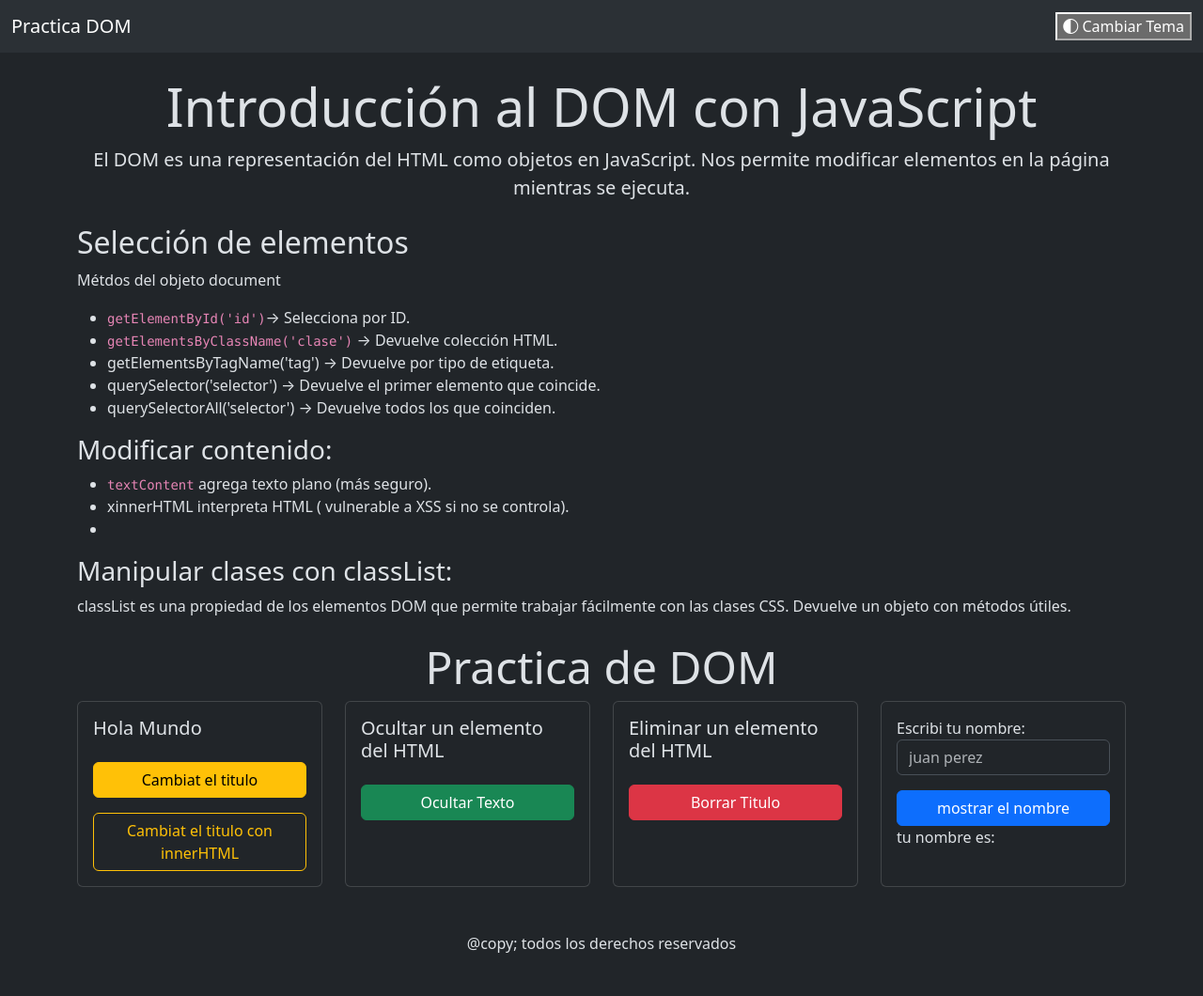
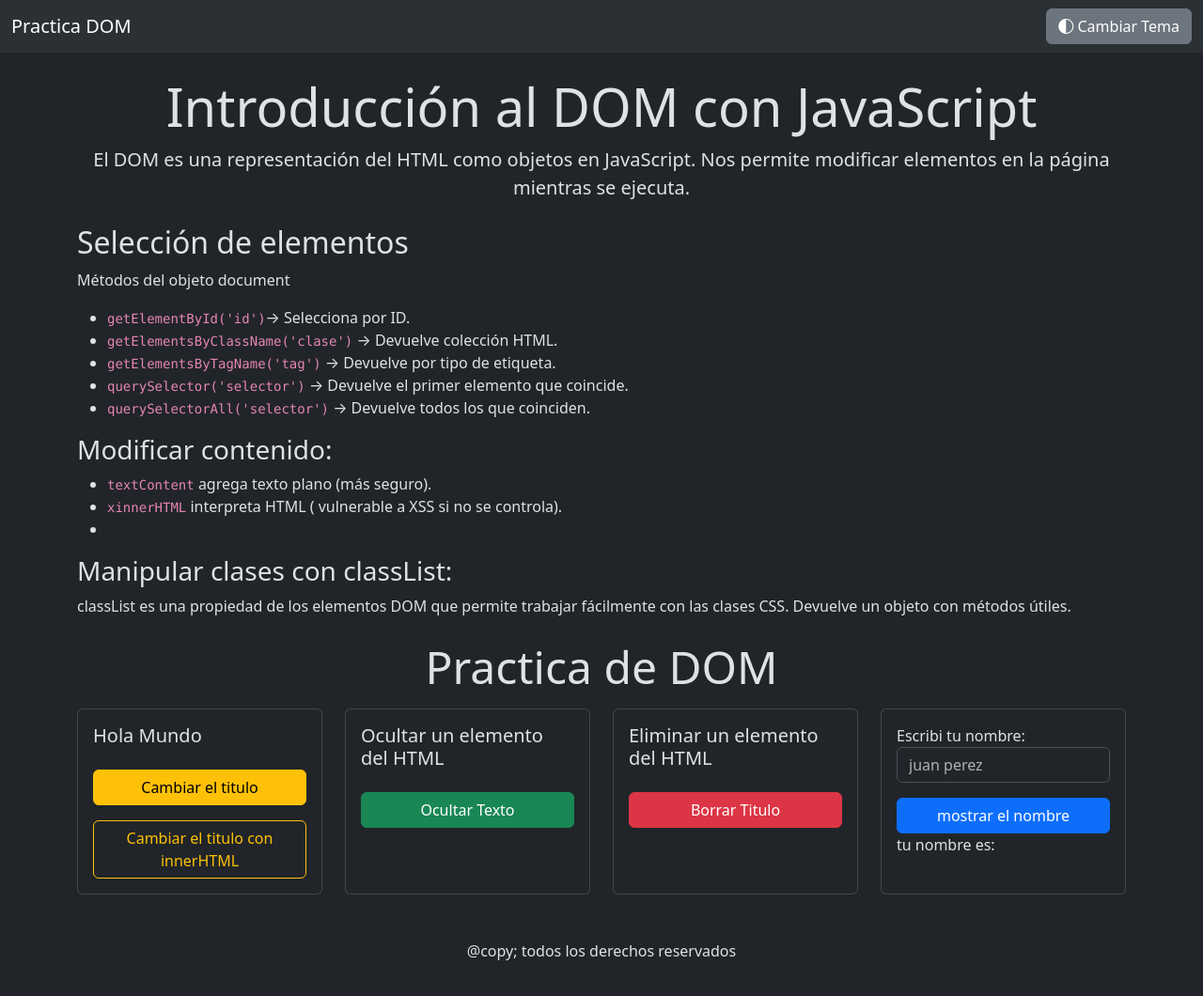
Before and after one commit to valeiramain/11-PracticaDOM-VI, a plain HTML site: page index.html in a window 1280 px wide. Shown: the whole page at 94% size. Drawn offline with nearby package versions, Linux system fonts and the light colour scheme.

Commit message:
se corrigen detalles de maquetado

```diff
--- a/index.html
+++ b/index.html
@@ -22,7 +22,7 @@
                     <span class="navbar-toggler-icon"></span>
                 </button>
                 <div class="collapse navbar-collapse justify-content-end" id="navbarSupportedContent">
-                    <button clas="btn">
+                    <button type="button" class="btn btn-secondary">
                         <i class="bi bi-circle-half"></i> Cambiar Tema
                     </button>
                 </div>
@@ -38,19 +38,19 @@
 
         <section>
             <h2>Selección de elementos</h2>
-            <p>Métdos del objeto document</p>
+            <p>Métodos del objeto document</p>
             <ul>
                 <li><code>getElementById('id')</code>→ Selecciona por ID.</li>
                 <li><code>getElementsByClassName('clase')</code> → Devuelve colección HTML.</li>
-                <li>getElementsByTagName('tag') → Devuelve por tipo de etiqueta.</li>
-                <li>querySelector('selector') → Devuelve el primer elemento que coincide.</li>
-                <li>querySelectorAll('selector') → Devuelve todos los que coinciden.</li>
+                <li><code>getElementsByTagName('tag')</code> → Devuelve por tipo de etiqueta.</li>
+                <li><code>querySelector('selector')</code> → Devuelve el primer elemento que coincide.</li>
+                <li><code>querySelectorAll('selector')</code> → Devuelve todos los que coinciden.</li>
             </ul>
 
             <h3>Modificar contenido:</h3>
             <ul>
                 <li><code>textContent</code> agrega texto plano (más seguro).</li>
-                <li>xinnerHTML interpreta HTML ( vulnerable a XSS si no se controla).</li>
+                <li><code>xinnerHTML</code> interpreta HTML ( vulnerable a XSS si no se controla).</li>
                 <li></li>
             </ul>
 
@@ -63,14 +63,14 @@
         </section>
 
         <section class="my-4">
-            <h2 class="display-5 text-center ">Practica de DOM</h2>
+            <h2 class="display-5 text-center mb-3">Practica de DOM</h2>
             <div class="row">
                 <div class="col-12 col-md-12 col-lg-3">
                     <div class="card h-100">
                         <div class="card-body">
                             <h5 class="card-title" id="titulo">Hola Mundo</h5>
-                            <button class="btn btn-warning w-100 mt-3" onclick="modificarTitulo()">Cambiat el titulo</button>
-                            <button class="btn btn-outline-warning w-100 mt-3" id="btnCambiarTituloInnerHTML">Cambiat el titulo con innerHTML</button>
+                            <button class="btn btn-warning w-100 mt-3" onclick="modificarTitulo()">Cambiar el titulo</button>
+                            <button class="btn btn-outline-warning w-100 mt-3" id="btnCambiarTituloInnerHTML">Cambiar el titulo con innerHTML</button>
                         </div>
                     </div>
                 </div>
```
